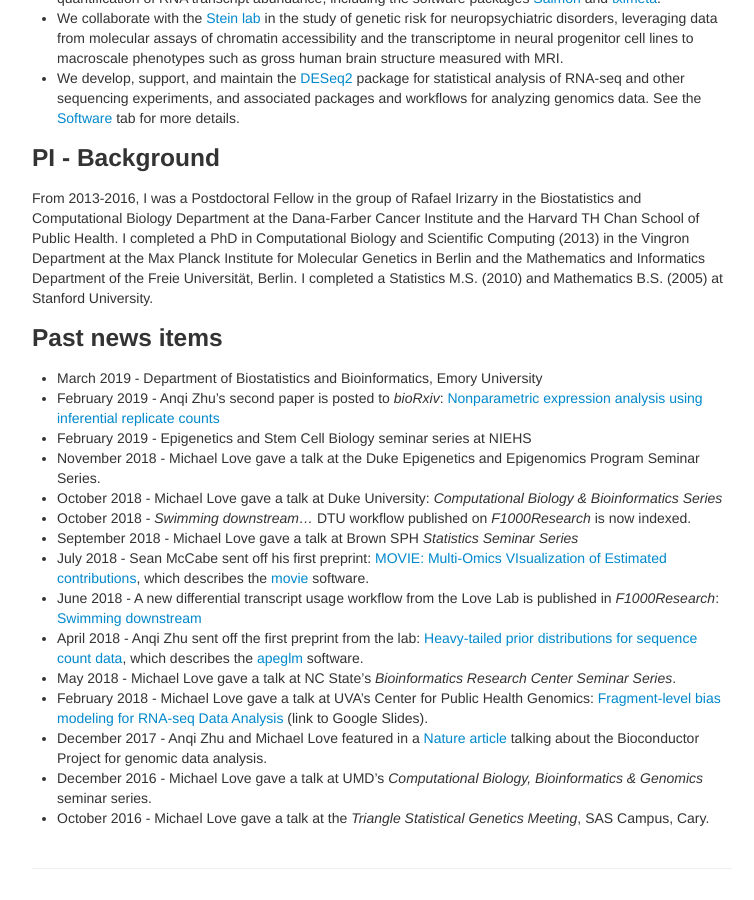
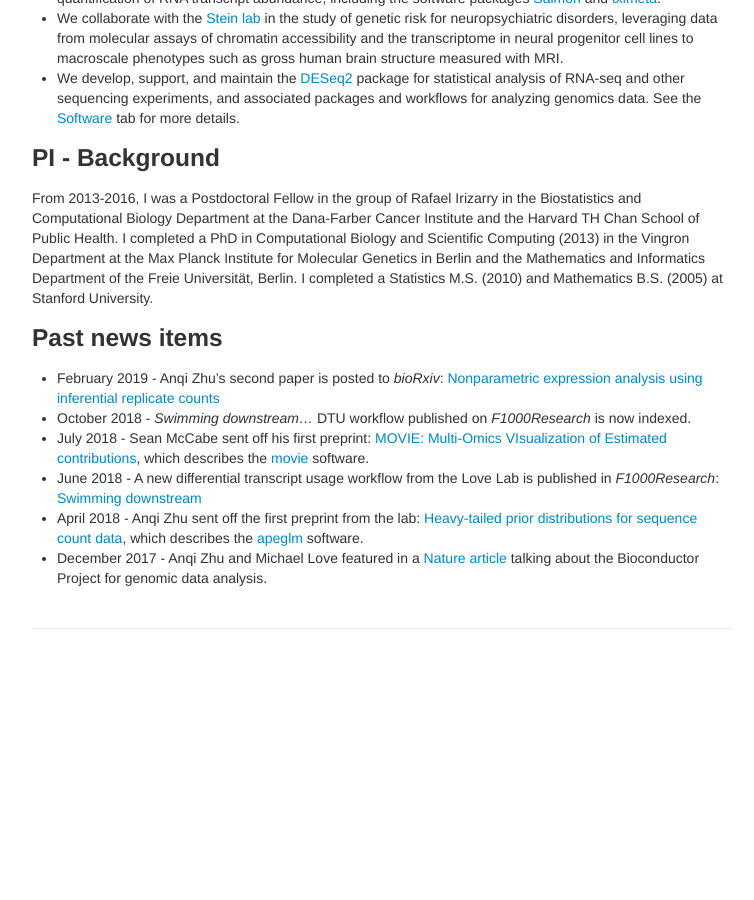
Before and after one commit to mikelove/mikelove.github.io, a Jekyll site: the page built from index.md, in a window 1280 px wide and 900 px high, scrolled down 644 px. Shown: the whole window, without its empty margins (258-1012 px from the left). Built offline with Jekyll 4.4.1, drawn with Linux system fonts in a browser that asks for light colours; after the commit the page ends 1304 px from its top, so only the background shows below that.

Commit message:
add talks page

```diff
--- a/_includes/themes/twitter/default.html
+++ b/_includes/themes/twitter/default.html
@@ -60,6 +60,13 @@
 	    {% endif %}
 	    <a href="{{ BASE_PATH }}/pages/software.html">Software</a></li>
 
+	    {% if page.url == '/pages/talks.html' %}
+	    <li class="active">
+	    {% else %}
+	    <li>
+	    {% endif %}
+	    <a href="{{ BASE_PATH }}/pages/talks.html">Talks</a></li>
+
 	    {% if page.url == '/pages/teaching.html' %}
 	    <li class="active">
 	    {% else %}
--- a/index.md
+++ b/index.md
@@ -71,17 +71,10 @@ M.S. (2010) and Mathematics B.S. (2005) at Stanford University.
 
 ### Past news items
 
-* March 2019 - Department of Biostatistics and Bioinformatics, Emory University
 * February 2019 - Anqi Zhu's second paper is posted to *bioRxiv*:
   [Nonparametric expression analysis using inferential replicate counts](https://doi.org/10.1101/561084)
-* February 2019 - Epigenetics and Stem Cell Biology seminar series at NIEHS
-* November 2018 - Michael Love gave a talk at the Duke Epigenetics
-  and Epigenomics Program Seminar Series.
-* October 2018 - Michael Love gave a talk at Duke University:
-  *Computational Biology & Bioinformatics Series*
 * October 2018 - *Swimming downstream...* DTU workflow published on
   *F1000Research* is now indexed.
-* September 2018 - Michael Love gave a talk at Brown SPH *Statistics Seminar Series*
 * July 2018 - Sean McCabe sent off his first preprint:
   [MOVIE: Multi-Omics VIsualization of Estimated contributions](https://doi.org/10.1101/379115),
   which describes the [movie](https://github.com/mccabes292/movie) software.
@@ -91,15 +84,6 @@ M.S. (2010) and Mathematics B.S. (2005) at Stanford University.
 * April 2018 - Anqi Zhu sent off the first preprint from the lab:
   [Heavy-tailed prior distributions for sequence count data](https://www.biorxiv.org/content/early/2018/04/17/303255),
   which describes the [apeglm](http://bioconductor.org/packages/apeglm) software.
-* May 2018 - Michael Love gave a talk at NC State's
-  *Bioinformatics Research Center Seminar Series*.
-* February 2018 - Michael Love gave a talk at UVA's Center for Public
-  Health Genomics: [Fragment-level bias modeling for RNA-seq Data
-  Analysis](http://goo.gl/ftK55e) (link to Google Slides).
 * December 2017 - Anqi Zhu and Michael Love featured in a
   [Nature article](https://www.nature.com/articles/d41586-017-07833-1)
   talking about the Bioconductor Project for genomic data analysis.
-* December 2016 - Michael Love gave a talk at UMD's
-  *Computational Biology, Bioinformatics & Genomics* seminar series.
-* October 2016 - Michael Love gave a talk at the *Triangle Statistical
-  Genetics Meeting*, SAS Campus, Cary.
```
Also changed, not shown: pages/talks.md (added, +37 -0 lines).
